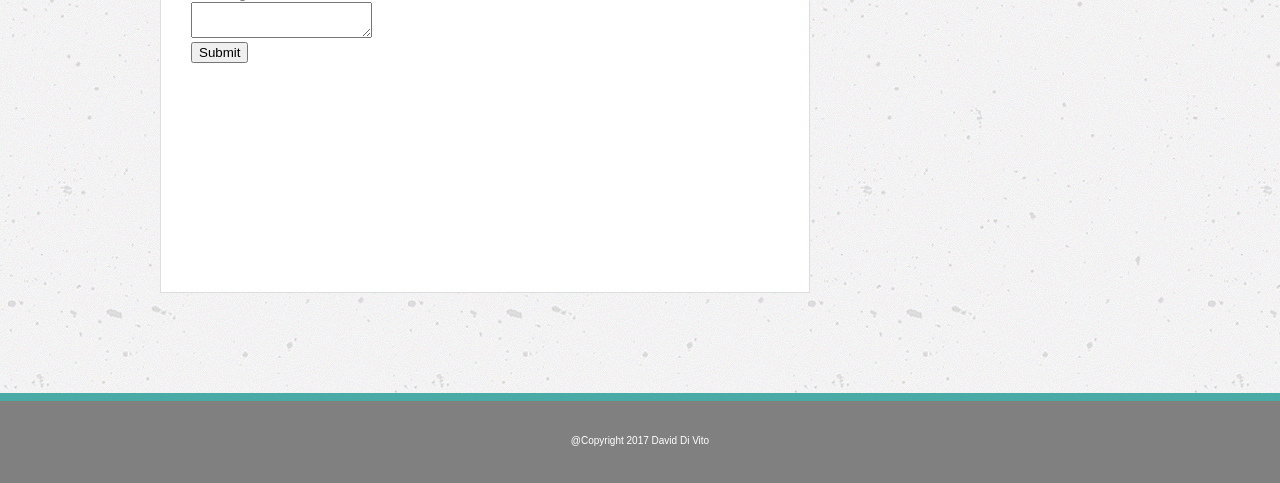
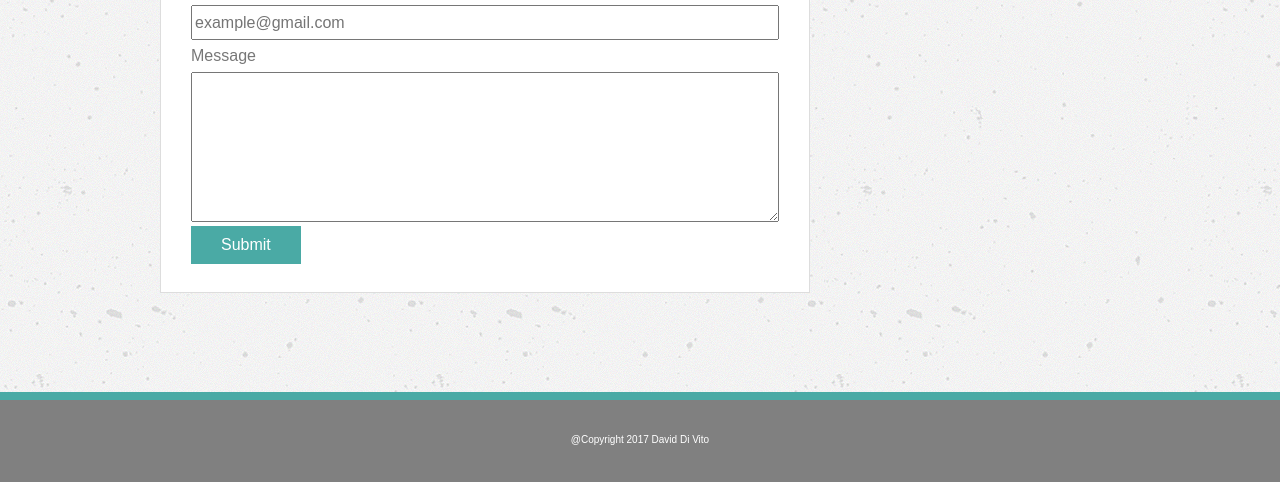
Before and after one commit to ddivito89/basic-portfolio, a plain HTML site: page contact.html in a window 1280 px wide. Shown: the part 338-821 px from the top of the page. Drawn offline with Linux system fonts and the light colour scheme.

Commit message:
removed overflow from css

```diff
--- a/assets/css/style.css
+++ b/assets/css/style.css
@@ -82,7 +82,6 @@ header {
   margin-left: auto;
   display: block;
   vertical-align: top;
-  overflow: hidden;
 }
 
 .leftBox {
@@ -100,6 +99,7 @@ header {
   color: #4aaaa5;
   border-bottom: 2px solid #dddddd;
   height: 60px;
+  margin-bottom:10;
 
 }
 
@@ -144,3 +144,34 @@ footer {
   line-height: 8;
   font-size: 10px;
 }
+
+input {
+    width: 100%;
+    height: 35px;
+    font-size: 16px;
+
+}
+
+textarea {
+    width: 100%;
+    height: 150px;
+    font-size: 16px;
+}
+
+button{
+  background-color: #4aaaa5;
+    border: none;
+    color: white;
+    padding: 10px 30px;
+    text-align: center;
+    text-decoration: none;
+    font-size: 16px;
+
+}
+label{
+  line-height: 2;
+}
+
+form{
+  margin-top: 0;
+}
--- a/contact.html
+++ b/contact.html
@@ -36,11 +36,11 @@
           <form>
             <Label>Name</Label>
             <br>
-            <input></input>
+            <input placeholder="John Smith"></input>
             <br>
             <Label>Email</Label>
             <br>
-            <input></input>
+            <input placeholder="example@gmail.com"></input>
             <br>
             <Label>Message</Label>
             <br>
```
